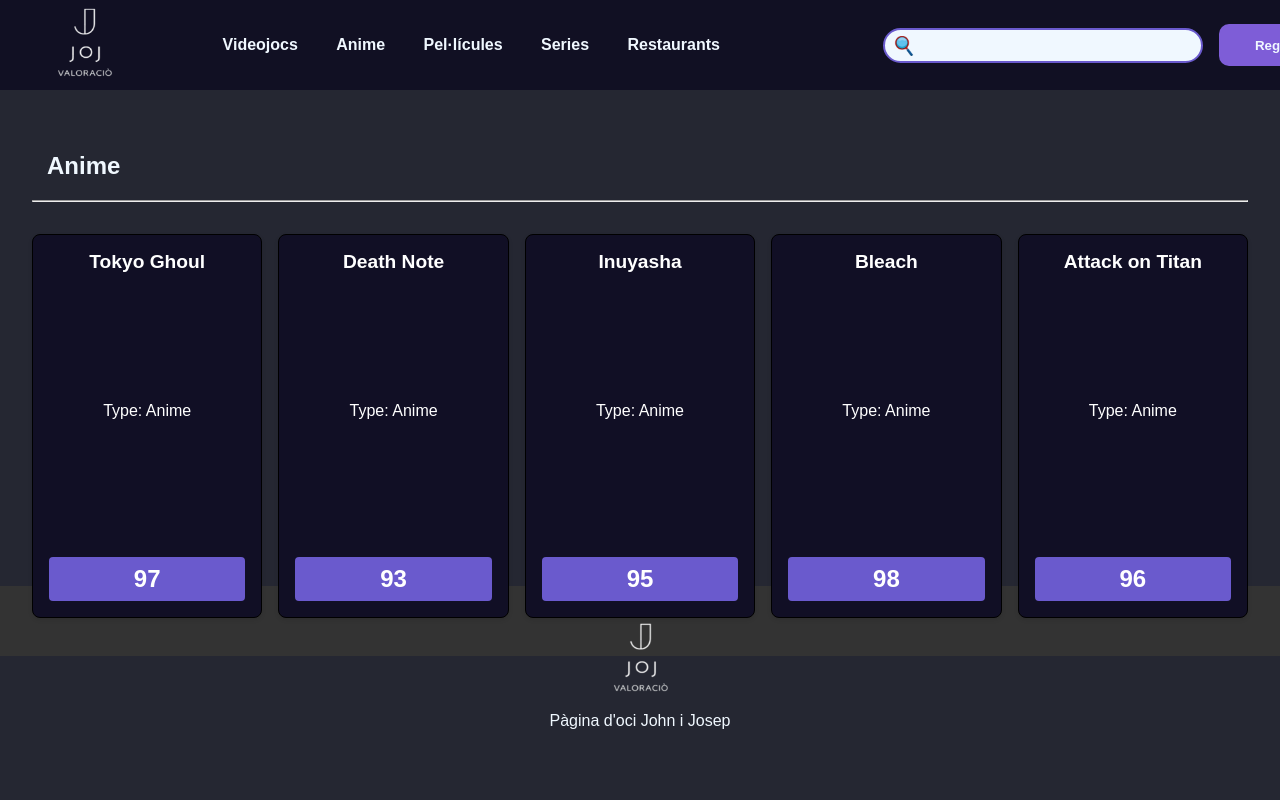
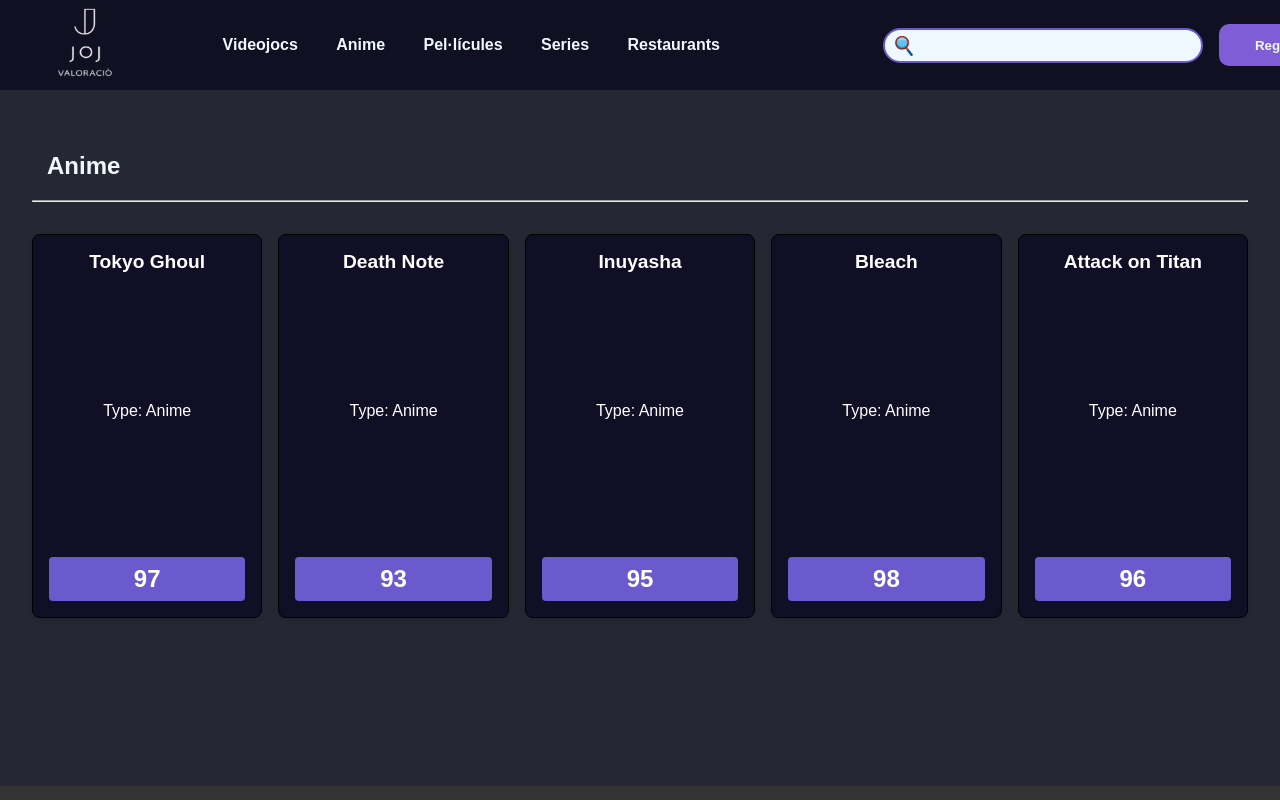
Before and after one commit to santsa9/projectefinal, a React (Create React App) app: page /Anime in a window 1280 px wide. Shown: the top 800 px of the page. Built offline with nearby package versions, Linux system fonts and the light colour scheme.

Commit message:
actualizat usuari

```diff
--- a/src/App.css
+++ b/src/App.css
@@ -247,13 +247,23 @@
   background-color: indigo;
 }
 
+.contentpelis {
+  position: relative;
+  height: auto;
+}
+.contentseries {
+  position: relative;
+  height: auto;
+
+}
+
 /* Pie de página */
 .footer {
+  position: relative;
   background-color: #333;
   color: white;
-  text-align: center;
-  padding: 10px 0;
-  margin-top: auto; /* Assegura que el footer es col·loqui al final */
+  height: 300px;
+  margin-top: 200px;
 }
 
 .contenidoprincipal {
--- a/src/components/PaginaPrincipal.jsx
+++ b/src/components/PaginaPrincipal.jsx
@@ -79,6 +79,7 @@
             <div className="content2">
                 <h2 className="titulpeli">Pel·lícules Populars</h2>
                 <hr />
+                <div className='contentpelis'>
                     <Slider {...settings}>
                         {movies.map((movie) => (
                             <div key={movie.id} className="item">
@@ -88,9 +89,11 @@
                             </div>
                         ))}
                     </Slider>
+                </div>
 
                 <h2 className="titulseries">Sèries Populars</h2>
                 <hr />
+                <div className='contentseries'>
                     <Slider {...settings}>
                         {tvShows.map((show) => (
                             <div key={show.id} className="item">
@@ -100,6 +103,7 @@
                             </div>
                         ))}
                     </Slider>
+                </div>
             </div>
 
             {/* Footer */}
```
Also changed, not shown: 1 other file (tests, documents, lock files or other folders). Lines whose indentation alone changed are shown as unchanged.
